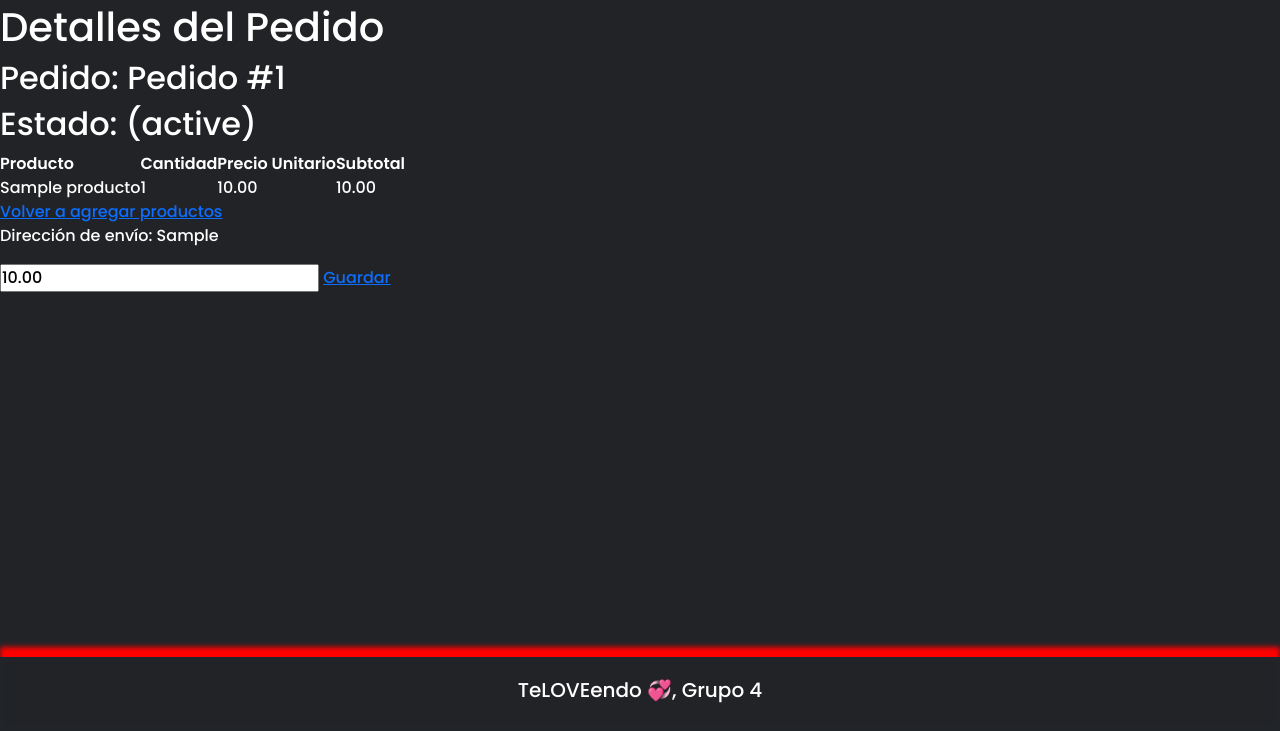
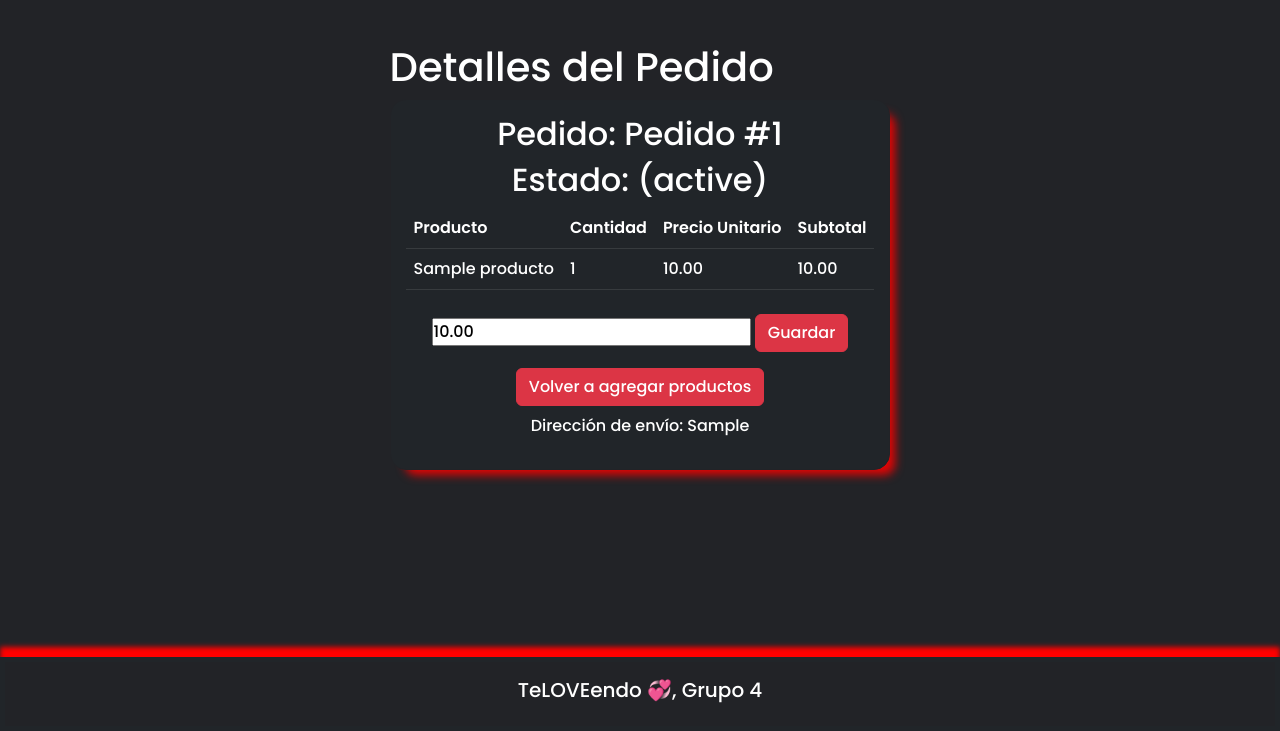
Before and after one commit to BorisSMorales/grupal_m7, a Django app: page /pedido/1/ in a window 1280 px wide. Shown: the part 69-800 px from the top of the page. Run offline with Django 4.2, Linux system fonts and the light colour scheme; tables that the repository leaves empty hold one stand-in row (values such as "Sample post"); some libraries are stand-ins or nearby versions.

Commit message:
Update detalle_pedido.html

```diff
--- a/grupal/principal/templates/telovendo3app/detalle_pedido.html
+++ b/grupal/principal/templates/telovendo3app/detalle_pedido.html
@@ -1,14 +1,16 @@
 {% extends 'telovendo3app/base.html' %}
 {% load static %}
-{%block Title%}Detalle Pedido{%endblock%}
 
 {% block content %}
+<section>
+  <div class="container">
+      <div class="row d-flex justify-content-center align-items-center">
+          <div class="col-12 col-md-8 col-lg-6 login" style="width: max-content;">
               <h1>Detalles del Pedido</h1>
-
+              <div class="card bg-dark text-white" style="border-radius: 1rem;">
                 <h2>Pedido: {{ pedido }}</h2>
                 <h2>Estado: ({{ pedido.estado }})</h2>
-
-  <table>
+                <table class="table table-dark">
                   <thead>
                     <tr>
                       <th>Producto</th>
@@ -28,15 +30,16 @@
                     {% endfor %}
                   </tbody>
                 </table>
-
-  <a href="{% url 'lista_productos' %}">Volver a agregar productos</a>
-
-  <p>Dirección de envío: {{ direccion_envio }}</p>
-
                 <form method="post" action="{% url 'detalles_pedido' pedido_id=pedido.id %}">
                   {% csrf_token %}
                   <input type="text" name="total" value="{{ pedido.total }}">
-    <a href="{% url 'lista_productos' %}">Guardar</a>
+                  <a href="{% url 'lista_productos' %}" class="btn btn-danger my-2">Guardar</a>
                 </form>
-
+                <a href="{% url 'lista_productos' %}" class="btn btn-danger my-2" > Volver a agregar productos</a>
+                <p>Dirección de envío: {{ direccion_envio }}</p>
+              </div>
+            </div>
+        </div>
+    </div>
+  </section>
   {% endblock %}
```
Lines whose indentation alone changed are shown as unchanged.
